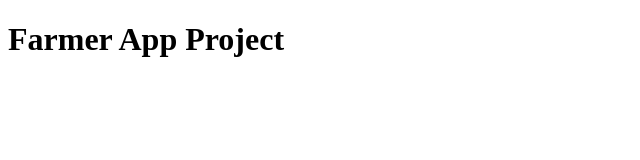
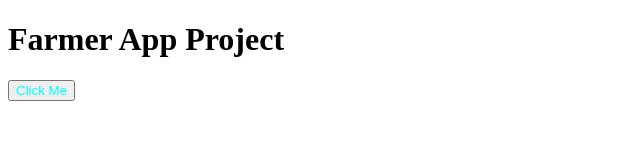
Before and after one commit to muskanshekhar12/FarmerApp, a plain HTML site: page index.html in a window 1280 px wide. Shown: the whole page, without its empty margins (0-640 px from the left). Drawn offline with Linux system fonts and the light colour scheme.

Commit message:
added button

```diff
--- a/index.html
+++ b/index.html
@@ -7,5 +7,6 @@
 </head>
 <body>
     <h1>Farmer App Project</h1>
+    <button style="color: aqua;">Click Me</button>
 </body>
 </html>
```
